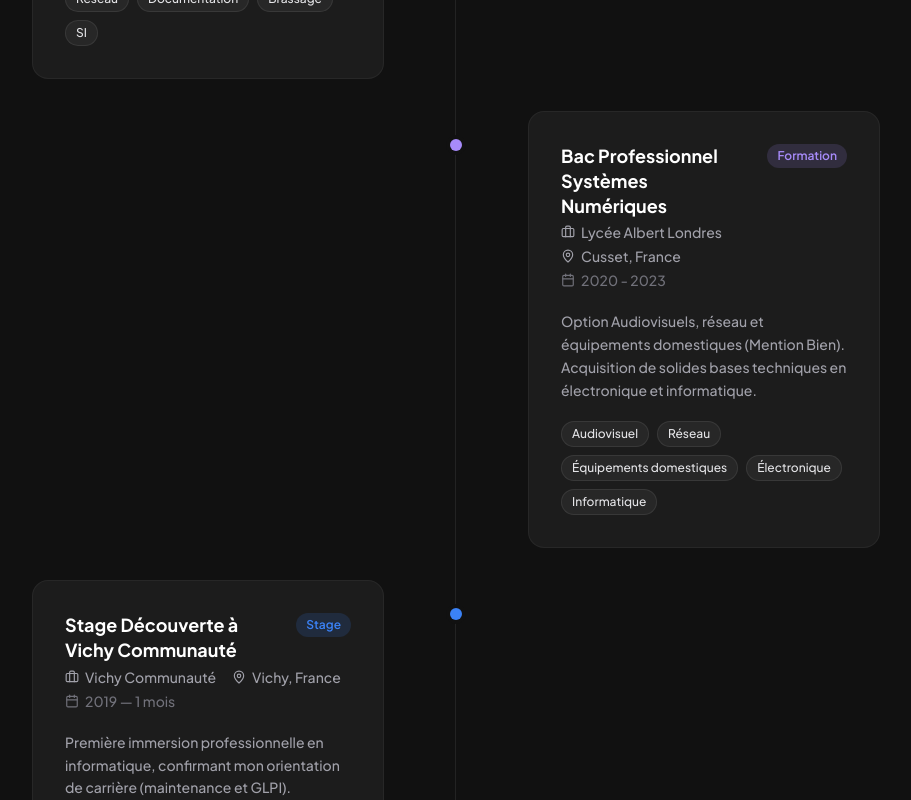
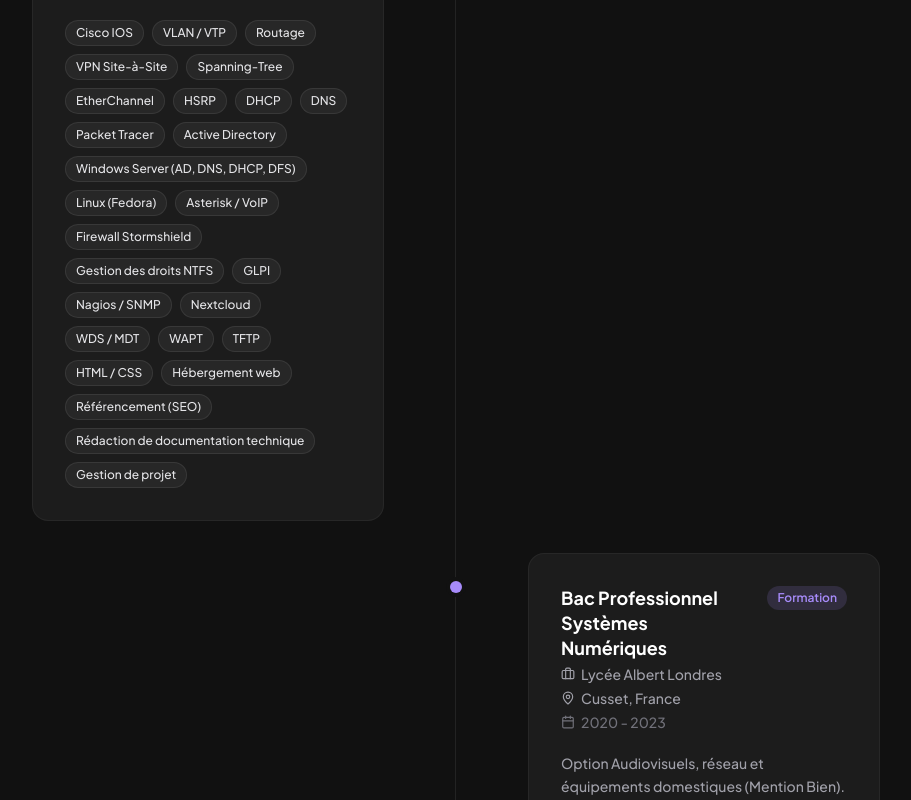
Before and after one commit to Come-sr/portfolio2, a React (Vite) app: page /experiences in a window 1280 px wide. Shown: the part 1800-2600 px from the top of the page, without its empty margins (184-1095 px from the left). Built offline with nearby package versions, Linux system fonts and the light colour scheme.

Commit message:
Update skills and descriptions in experiences.ts

```diff
--- a/src/data/experiences.ts
+++ b/src/data/experiences.ts
@@ -36,7 +36,7 @@ export const experiences: Experience[] = [
     period: "2023 - 2025",
     type: "Formation",
     description: "Formation spécialisée en Solutions d'Infrastructure, Systèmes et Réseaux pour devenir technicien système et réseau.",
-    skills: ["Réseau", "Système", "Infrastructure", "SISR"],
+    skills: ["Réseau", "Système", "Infrastructure", "Firewall Stormshield", "Protocole réseau : VLAN"],
   },
   {
     title: "Stage au Pôle Universitaire de Vichy",
@@ -45,7 +45,40 @@ export const experiences: Experience[] = [
     period: "2023 — 2 mois",
     type: "Stage",
     description: "Consolidation des compétences en réseau, découverte du fonctionnement d'un SI d'envergure et création de documentation pour le brassage réseau.",
-    skills: ["Réseau", "Documentation", "Brassage", "SI"],
+    skills: [
+    // Réseau
+    "Cisco IOS",
+    "VLAN / VTP",
+    "Routage",
+    "VPN Site-à-Site",
+    "Spanning-Tree",
+    "EtherChannel",
+    "HSRP",
+    "DHCP",
+    "DNS",
+    "Packet Tracer",
+    // Système
+    "Active Directory",
+    "Windows Server (AD, DNS, DHCP, DFS)",
+    "Linux (Fedora)",
+    "Asterisk / VoIP",
+    // Sécurité
+    "Firewall Stormshield",
+    "Gestion des droits NTFS",
+    // Services & déploiement
+    "GLPI",
+    "Nagios / SNMP",
+    "Nextcloud",
+    "WDS / MDT",
+    "WAPT",
+    "TFTP",
+    // Web
+    "HTML / CSS",
+    "Hébergement web",
+    "Référencement (SEO)",
+    // Transversal
+    "Rédaction de documentation technique",
+    "Gestion de projet"],
   },
   {
     title: "Bac Professionnel Systèmes Numériques",
@@ -54,7 +87,7 @@ export const experiences: Experience[] = [
     period: "2020 - 2023",
     type: "Formation",
     description: "Option Audiovisuels, réseau et équipements domestiques (Mention Bien). Acquisition de solides bases techniques en électronique et informatique.",
-    skills: ["Audiovisuel", "Réseau", "Équipements domestiques", "Électronique", "Informatique"],
+    skills: ["Audiovisuel", "notions de réseau", "Équipements domestiques","Arduino", "Électronique", "Informatique"],
   },
   {
     title: "Stage Découverte à Vichy Communauté",
@@ -62,7 +95,7 @@ export const experiences: Experience[] = [
     location: "Vichy, France",
     period: "2019 — 1 mois",
     type: "Stage",
-    description: "Première immersion professionnelle en informatique, confirmant mon orientation de carrière (maintenance et GLPI).",
-    skills: ["Maintenance", "Découverte IT", "GLPI"],
+    description: "Première immersion professionnelle en informatique, confirmant mon orientation de carrière (maintenance et ticketing sur GLPI).",
+    skills: ["Maintenance", "Découverte IT", "Ticketing", "GLPI"],
   },
 ];
```
